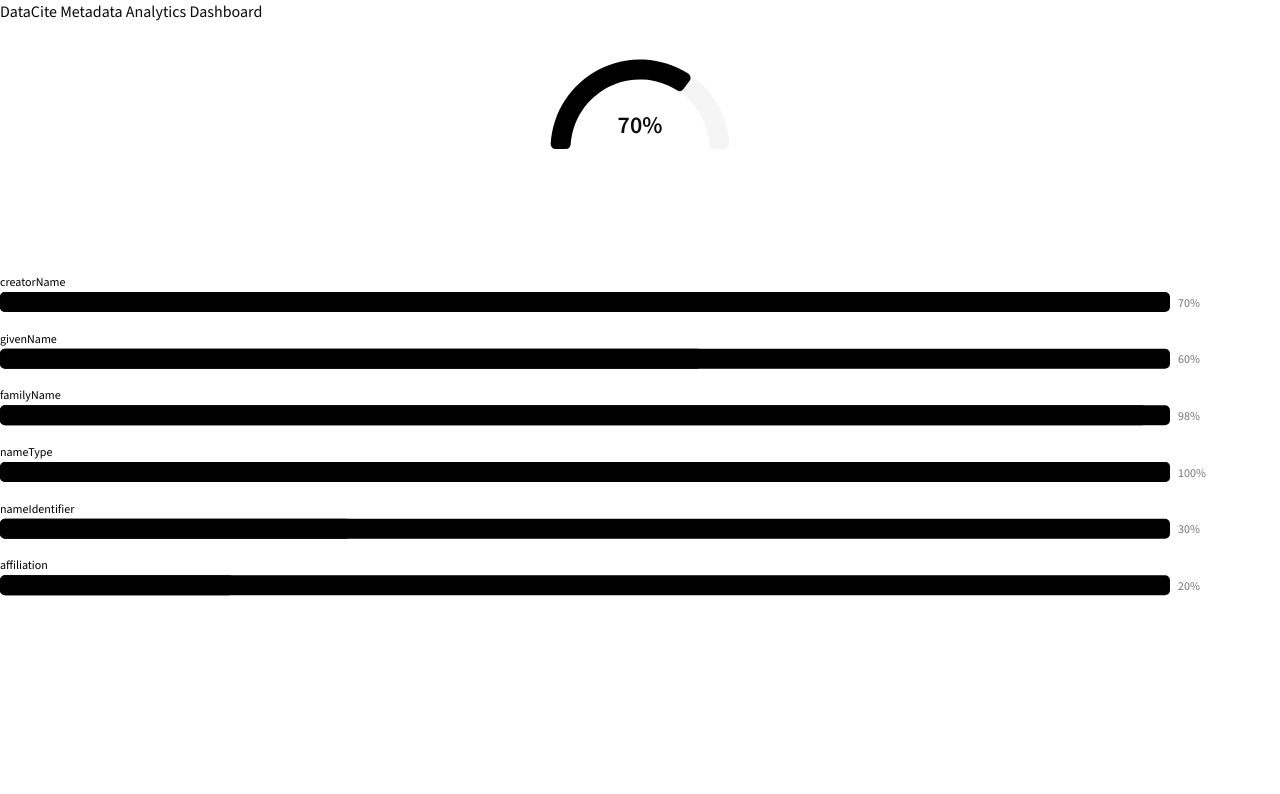
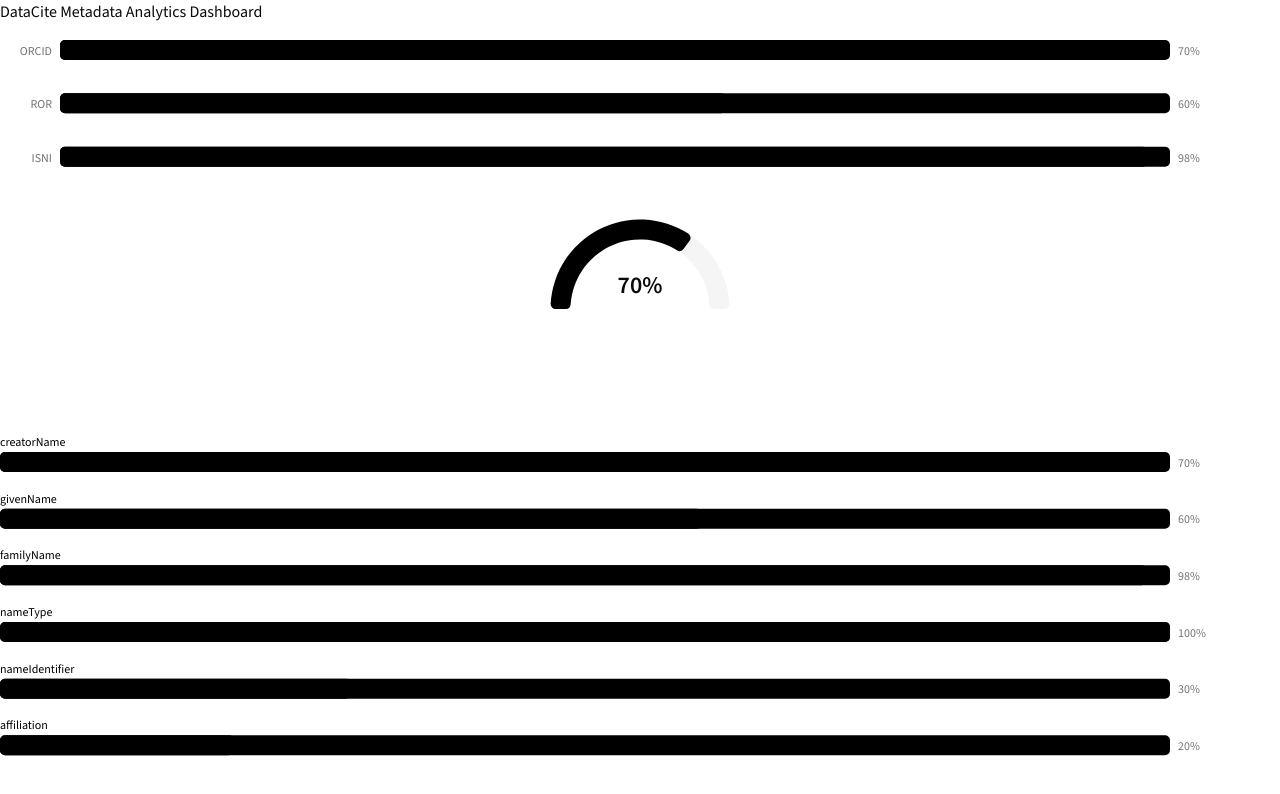
Before and after one commit to datacite/puli, a Next.js app: page / in a window 1280 px wide. Shown: the top 794 px of the page. Built offline with nearby package versions, Linux system fonts and the light colour scheme.

Commit message:
create distribution chart

```diff
--- a/src/app/page.tsx
+++ b/src/app/page.tsx
@@ -1,12 +1,14 @@
-import HorizontalBarChart from "@/components/PresentHorizontalBarChart";
 import RadialChart from "@/components/RadialChart";
+import PresentChart from "@/components/PresentHorizontalBarChart";
+import DistributionChart from "@/components/DistributionHorizontalBarChart";
 
 export default function Home() {
   return (
     <main>
       <h1>DataCite Metadata Analytics Dashboard</h1>
+      <DistributionChart />
       <RadialChart />
-      <HorizontalBarChart />
+      <PresentChart />
     </main>
   );
 }
--- /dev/null
+++ b/src/components/DistributionHorizontalBarChart.tsx
@@ -0,0 +1,80 @@
+"use client";
+
+import { Bar, BarChart, XAxis, YAxis } from "recharts";
+import { type ChartConfig, ChartContainer } from "@/components/ui/chart";
+
+const BAR_RADIUS = 5;
+
+export const description = "A bar chart with a custom label";
+
+const chartData = [
+  { category: "ORCID", present: 70 },
+  { category: "ROR", present: 60 },
+  { category: "ISNI", present: 98 },
+].map((item) => ({ ...item, absent: 100 - item.present }));
+
+const chartConfig = {
+  present: {
+    label: "Present",
+    color: "var(--color-primary-light-blue)",
+  },
+  absent: {
+    label: "Absent",
+    color: "var(--color-primary-dark-blue)",
+  },
+} satisfies ChartConfig;
+
+export default function HorizontalBarChart() {
+  const barSize = 20;
+  const barGap = 20;
+  const containerHeight = chartData.length * (barSize + barGap) + 40;
+
+  return (
+    <ChartContainer
+      config={chartConfig}
+      className="min-w-full"
+      style={{ height: `${containerHeight}px` }}
+    >
+      <BarChart
+        accessibilityLayer
+        data={chartData}
+        layout="vertical"
+        margin={{
+          right: 50,
+        }}
+        barSize={barSize}
+        barCategoryGap={barGap}
+        barGap={barGap}
+      >
+        <YAxis
+          dataKey="category"
+          type="category"
+          axisLine={false}
+          tickLine={false}
+        />
+        <YAxis
+          dataKey="present"
+          type="category"
+          orientation="right"
+          axisLine={false}
+          tickLine={false}
+          tickFormatter={asPercent}
+          yAxisId="percent"
+        />
+        <XAxis dataKey="present" type="number" hide />
+        <Bar
+          dataKey="present"
+          fill="var(--color-present)"
+          background={{ fill: "var(--color-absent)", radius: BAR_RADIUS }}
+          radius={BAR_RADIUS}
+          stackId={1}
+        />
+        <Bar dataKey="absent" fill="#ffffff00" stackId={1} yAxisId="percent" />
+      </BarChart>
+    </ChartContainer>
+  );
+}
+
+function asPercent(value: number) {
+  return `${value}%`;
+}
```
